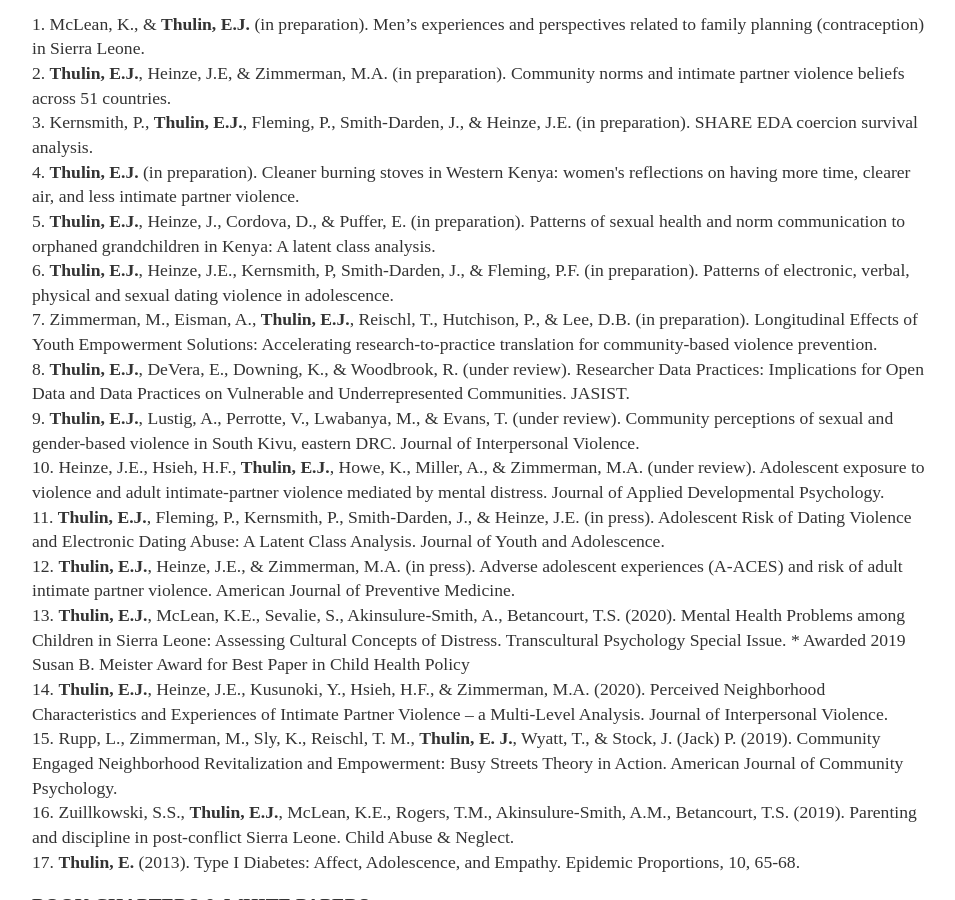
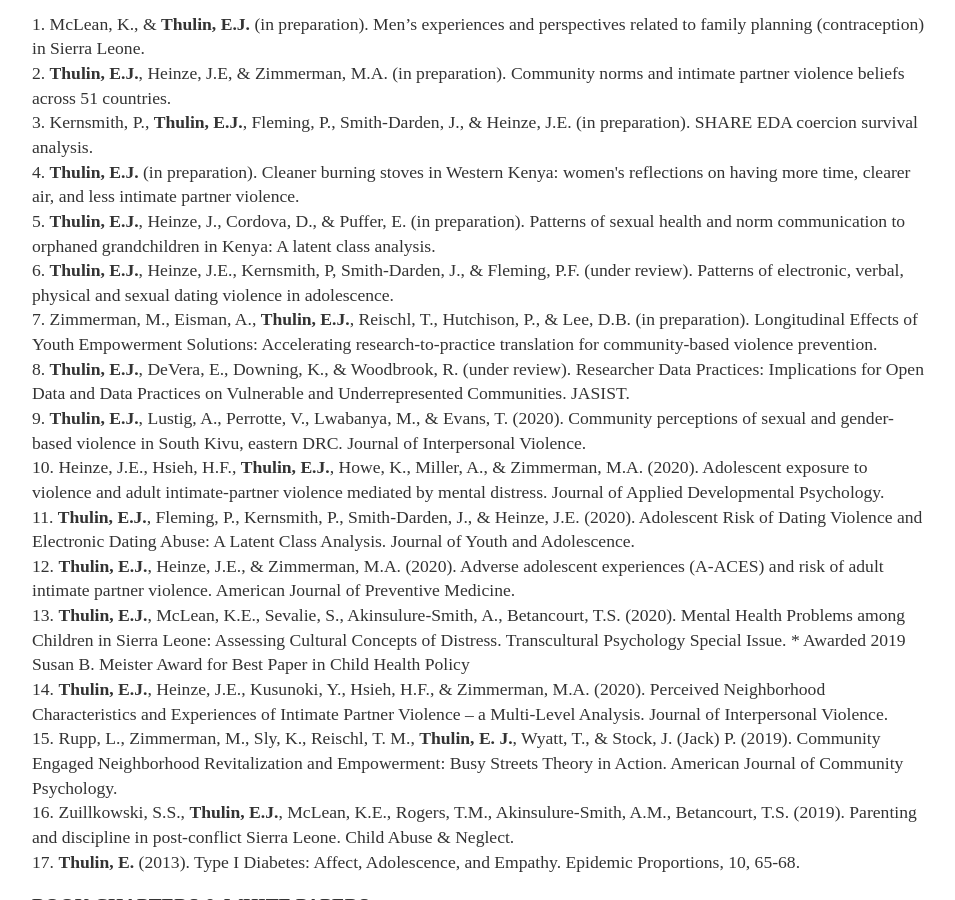
Before and after one commit to elysethulin/elysethulin.github.io, a Jekyll site: the page built from cv.md, in a window 1280 px wide and 900 px high, scrolled down 2590 px. Shown: the whole window, without its empty margins (160-1115 px from the left). Built offline with Jekyll 4.4.1, drawn with Linux system fonts in a browser that asks for light colours.

Commit message:
Update cv.md

```diff
--- a/cv.md
+++ b/cv.md
@@ -97,13 +97,13 @@ Goals: What next and who pays?, Freetown, Sierra Leone.</p>
 <br>3. Kernsmith, P., <b>Thulin, E.J.</b>, Fleming, P., Smith-Darden, J., & Heinze, J.E. (in preparation). SHARE EDA coercion survival analysis.
 <br>4. <b>Thulin, E.J.</b> (in preparation). Cleaner burning stoves in Western Kenya: women's reflections on having more time, clearer air, and less intimate partner violence.
 <br>5.	<b>Thulin, E.J.</b>, Heinze, J., Cordova, D., & Puffer, E. (in preparation). Patterns of sexual health and norm communication to orphaned grandchildren in Kenya: A latent class analysis.
-<br>6.	<b>Thulin, E.J.</b>, Heinze, J.E., Kernsmith, P, Smith-Darden, J., & Fleming, P.F. (in preparation). Patterns of electronic, verbal, physical and sexual dating violence in adolescence.
+<br>6.	<b>Thulin, E.J.</b>, Heinze, J.E., Kernsmith, P, Smith-Darden, J., & Fleming, P.F. (under review). Patterns of electronic, verbal, physical and sexual dating violence in adolescence.
 <br>7.	Zimmerman, M., Eisman, A., <b>Thulin, E.J.</b>, Reischl, T., Hutchison, P., & Lee, D.B. (in preparation). Longitudinal Effects of Youth Empowerment Solutions: Accelerating research-to-practice translation for community-based violence prevention.
 <br>8.	<b>Thulin, E.J.</b>, DeVera, E., Downing, K., & Woodbrook, R. (under review). Researcher Data Practices: Implications for Open Data and Data Practices on Vulnerable and Underrepresented Communities. JASIST.
-<br>9.	<b>Thulin, E.J.</b>, Lustig, A., Perrotte, V., Lwabanya, M., & Evans, T. (under review). Community perceptions of sexual and gender-based violence in South Kivu, eastern DRC. Journal of Interpersonal Violence.
-<br>10.	Heinze, J.E., Hsieh, H.F., <b>Thulin, E.J.</b>, Howe, K., Miller, A., & Zimmerman, M.A. (under review). Adolescent exposure to violence and adult intimate-partner violence mediated by mental distress. Journal of Applied Developmental Psychology.
-<br>11.	<b>Thulin, E.J.</b>, Fleming, P., Kernsmith, P., Smith-Darden, J., & Heinze, J.E. (in press). Adolescent Risk of Dating Violence and Electronic Dating Abuse: A Latent Class Analysis. Journal of Youth and Adolescence.
-<br>12.	<b>Thulin, E.J.</b>, Heinze, J.E., & Zimmerman, M.A. (in press). Adverse adolescent experiences (A-ACES) and risk of adult intimate partner violence. American Journal of Preventive Medicine.
+<br>9.	<b>Thulin, E.J.</b>, Lustig, A., Perrotte, V., Lwabanya, M., & Evans, T. (2020). Community perceptions of sexual and gender-based violence in South Kivu, eastern DRC. Journal of Interpersonal Violence.
+<br>10.	Heinze, J.E., Hsieh, H.F., <b>Thulin, E.J.</b>, Howe, K., Miller, A., & Zimmerman, M.A. (2020). Adolescent exposure to violence and adult intimate-partner violence mediated by mental distress. Journal of Applied Developmental Psychology.
+<br>11.	<b>Thulin, E.J.</b>, Fleming, P., Kernsmith, P., Smith-Darden, J., & Heinze, J.E. (2020). Adolescent Risk of Dating Violence and Electronic Dating Abuse: A Latent Class Analysis. Journal of Youth and Adolescence.
+<br>12.	<b>Thulin, E.J.</b>, Heinze, J.E., & Zimmerman, M.A. (2020). Adverse adolescent experiences (A-ACES) and risk of adult intimate partner violence. American Journal of Preventive Medicine.
 <br>13.	<b>Thulin, E.J.</b>, McLean, K.E., Sevalie, S., Akinsulure-Smith, A., Betancourt, T.S. (2020). Mental Health Problems among Children in Sierra Leone: Assessing Cultural Concepts of Distress. Transcultural Psychology Special Issue. * Awarded 2019 Susan B. Meister Award for Best Paper in Child Health Policy
 <br>14.	<b>Thulin, E.J.</b>, Heinze, J.E., Kusunoki, Y., Hsieh, H.F., & Zimmerman, M.A. (2020). Perceived Neighborhood Characteristics and Experiences of Intimate Partner Violence – a Multi-Level Analysis. Journal of Interpersonal Violence.
 <br>15.	Rupp, L., Zimmerman, M., Sly, K., Reischl, T. M., <b>Thulin, E. J.</b>, Wyatt, T., & Stock, J. (Jack) P. (2019). Community Engaged Neighborhood Revitalization and Empowerment: Busy Streets Theory in Action. American Journal of Community Psychology.
```
